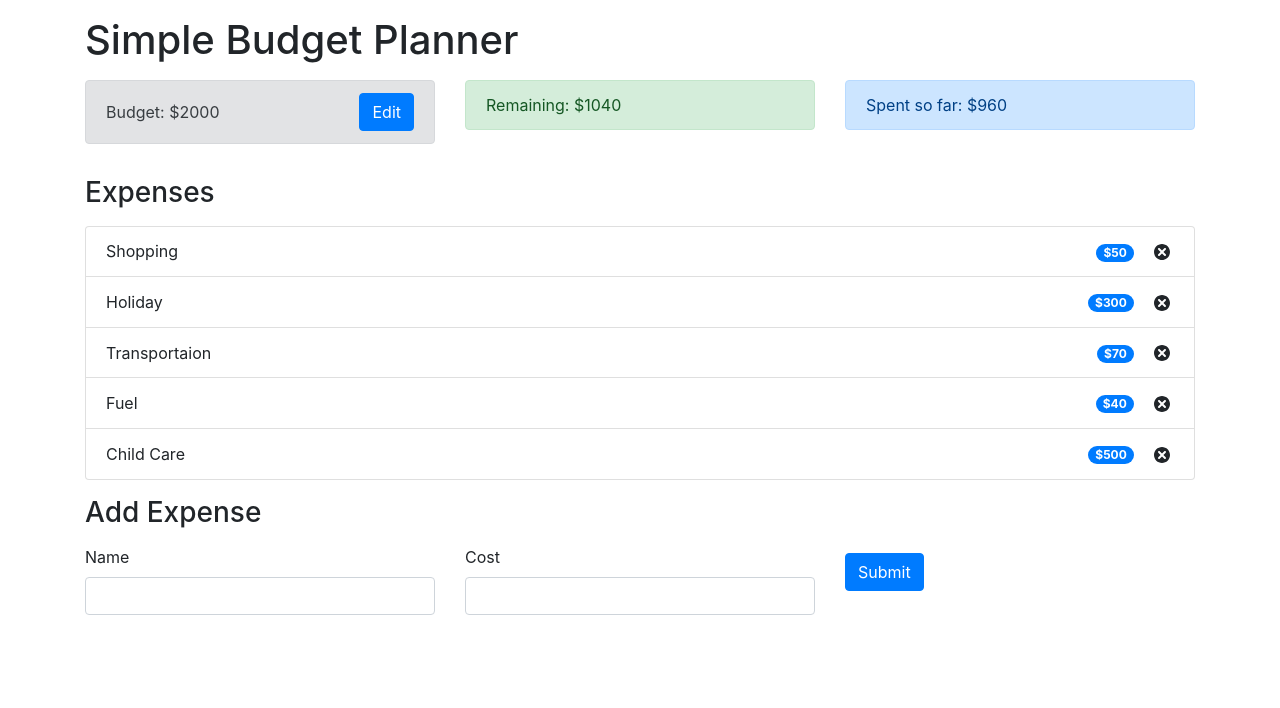
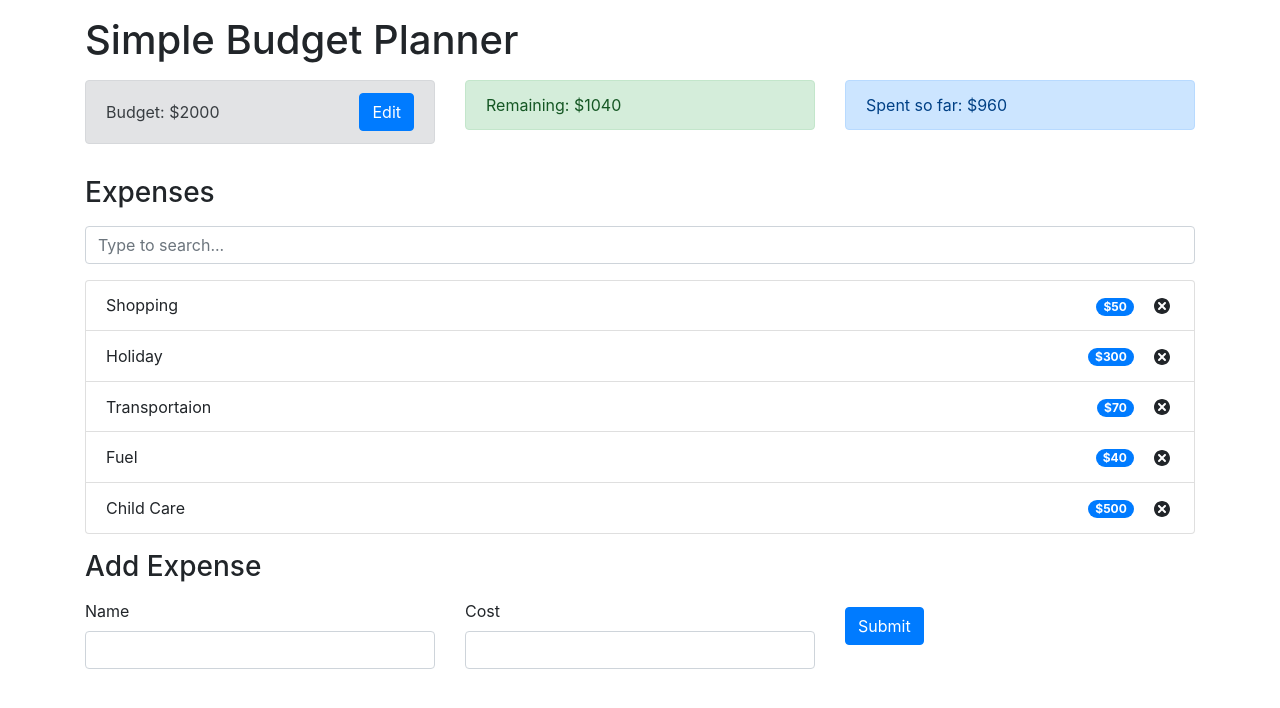
Before and after one commit to bytecoder8/simple-budget-planner, a React (Create React App) app: page / in a window 1280 px wide. Shown: the top 708 px of the page. Built offline with nearby package versions, Linux system fonts and the light colour scheme.

Commit message:
Add searching

```diff
--- a/src/components/ExpensesList.jsx
+++ b/src/components/ExpensesList.jsx
@@ -1,10 +1,11 @@
-import React, { useContext } from 'react'
+import React, { useContext, useState } from 'react'
 import { AppContext } from '../context/AppContext'
 import { ExpenseItem } from './ExpenseItem'
 
 
 export function ExpensesList() {
   const { expenses, dispatch } = useContext(AppContext)
+  const [searchString, setSearchString] = useState('')
 
   const handleDelete = id => {
     dispatch({
@@ -13,11 +14,36 @@ export function ExpensesList() {
     })
   }
 
+  const handleSearch = (event) => {
+    setSearchString(event.target.value)
+  }
+
+  let displayExpenses = expenses
+  if (searchString.trim()) {
+    displayExpenses = expenses.filter(
+      ({name}) => name.toLowerCase().includes(searchString.trim().toLowerCase())
+    )
+  }
+
   return (
-    <ul className="list-group">
-      {expenses.map(expense => (
-        <ExpenseItem key={expense.id} {...expense} onDelete={handleDelete} />
-      ))}
-    </ul>
+    <>
+      <input
+        type="text"
+        name="search"
+        placeholder="Type to search..."
+        className="form-control mb-3"
+        value={searchString}
+        onChange={ handleSearch }
+      />
+      { displayExpenses.length > 0 ?
+        <ul className="list-group">
+          {displayExpenses.map(expense => (
+            <ExpenseItem key={expense.id} {...expense} onDelete={handleDelete} />
+          ))}
+        </ul>
+        :
+        <div className="alert alert-primary">Nothing found</div>
+      }
+    </>
   )
 }
```
